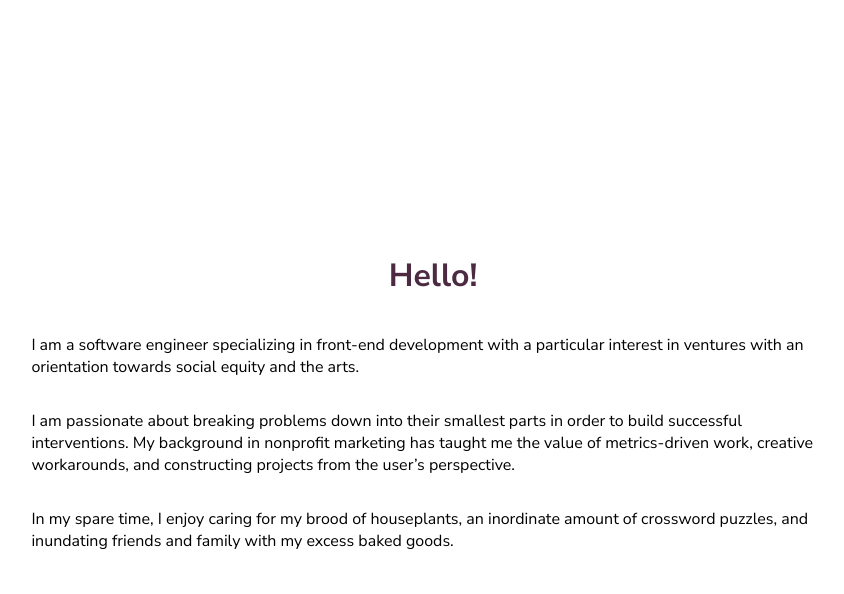
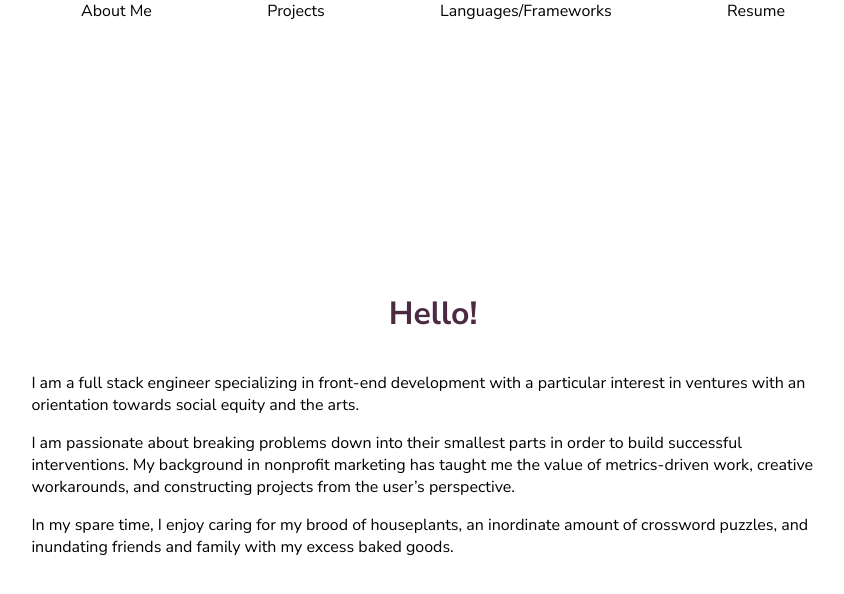
Before and after one commit to LouisaJohnston/Portfolio, a Next.js app: page / in a window 1280 px wide. Shown: the top 594 px of the page, without its empty margins (207-1051 px from the left). Built offline with nearby package versions, Linux system fonts and the light colour scheme.

Commit message:
begin navbar

```diff
--- a/components/Navbar.jsx
+++ b/components/Navbar.jsx
@@ -5,10 +5,16 @@ export default function Navbar() {
     return (
         <nav>
             <Link href='/'>
-                <a>Home</a>
+                <a>About Me</a>
             </Link>
             <Link href='/about'>
-                <a>About</a>
+                <a>Projects</a>
+            </Link>
+            <Link href='/meep'>
+                <a>Languages/Frameworks</a>
+            </Link>
+            <Link href='/moop'>
+                <a>Resume</a>
             </Link>
         </nav>
     )
--- a/pages/_app.js
+++ b/pages/_app.js
@@ -4,7 +4,7 @@ import Navbar from '../components/Navbar'
 function MyApp({ Component, pageProps }) {
   return (
     <>
-      {/* <Navbar /> */}
+      <Navbar />
       <Component {...pageProps} />
       {/* footer would go here */}
     </>
--- a/pages/index.js
+++ b/pages/index.js
@@ -9,8 +9,10 @@ export default function Home() {
         <link rel="icon" href="/portfolio_favicon_squareheavy.png" />
       </Head>
       <h1>Hello!</h1>
+
+      <div id="about-container">
         <div>
-        <p>I am a software engineer specializing in front-end
+          <p>I am a full stack engineer specializing in front-end
           development with a particular interest in ventures
           with an orientation towards social equity and the arts.</p>
         </div>
@@ -27,5 +29,6 @@ export default function Home() {
           and family with my excess baked goods.</p>
         </div>
       </div>
+    </div>
   )
 }
--- a/styles/globals.css
+++ b/styles/globals.css
@@ -22,3 +22,9 @@ a {
 h1 {
   color: #4C2B42;
 }
+
+nav {
+  display: flex;
+  justify-content: space-around;
+
+}
```
Also changed, not shown: 1 other file (tests, documents, lock files or other folders). Lines whose indentation alone changed are shown as unchanged.
